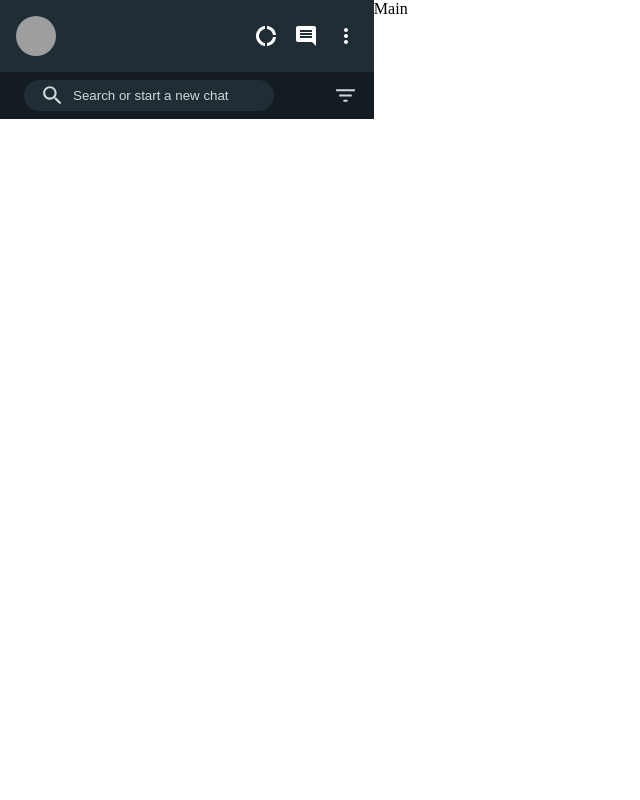
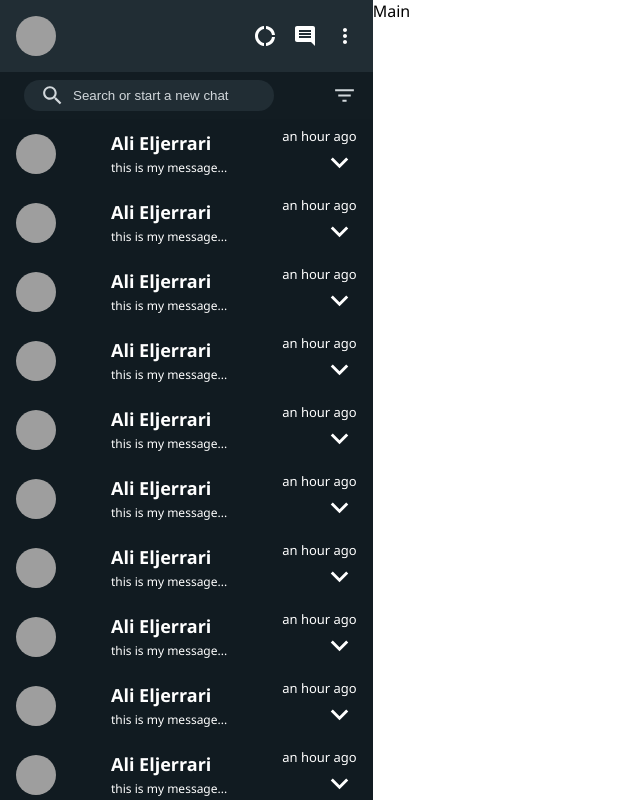
Before and after one commit to coding-dynasty/whatsapp-clone, a React (Vite) app: page / in a window 1280 px wide. Shown: the whole page, without its empty margins (0-640 px from the left). Built offline with nearby package versions, Linux system fonts and the light colour scheme; grey boxes are pictures that could not be loaded.

Commit message:
added chats to the sidebar

```diff
--- a/package.json
+++ b/package.json
@@ -13,6 +13,7 @@
     "@emotion/styled": "^11.10.6",
     "@mui/icons-material": "^5.11.16",
     "@mui/material": "^5.12.0",
+    "moment": "^2.29.4",
     "react": "^18.2.0",
     "react-dom": "^18.2.0",
     "sass": "^1.62.0"
--- a/src/App.scss
+++ b/src/App.scss
@@ -1,10 +1,12 @@
-*{
-    padding: 0;
-    margin: 0;
-    box-sizing: border-box;
+* {
+  padding: 0;
+  margin: 0;
+  box-sizing: border-box;
 }
 
-.App{
-    display: flex;
-
+.App {
+  display: flex;
+  font-family: Segoe UI, Helvetica Neue, Helvetica, Lucida Grande, Arial, Ubuntu,
+    Cantarell, Fira Sans, sans-serif;
+  overflow: hidden;
 }
--- /dev/null
+++ b/src/components/Sidebar/Chat.tsx
@@ -0,0 +1,23 @@
+import { Avatar } from '@mui/material';
+import ExpandMoreIcon from '@mui/icons-material/ExpandMore';
+import moment from 'moment';
+import './styles/chat.scss';
+
+const Chat = () => {
+  const elapsedTime = moment().startOf('hour').fromNow();
+
+  return (
+    <div className='Chat'>
+      <Avatar src='http://unsplash.it/400/400' />
+      <div className='Chat__info'>
+        <h1>Ali Eljerrari</h1>
+        <p>this is my message...</p>
+      </div>
+      <div className='Chat__details'>
+        <p>{elapsedTime}</p>
+        <ExpandMoreIcon fontSize='large' />
+      </div>
+    </div>
+  );
+};
+export default Chat;
--- a/src/components/Header/Header.tsx
+++ b/src/components/Sidebar/Header.tsx
@@ -3,6 +3,7 @@ import DonutLargeIcon from '@mui/icons-material/DonutLarge';
 import CommentIcon from '@mui/icons-material/Comment';
 import MoreVertIcon from '@mui/icons-material/MoreVert';
 import IconButton from '@mui/material/IconButton';
+import './styles/header.scss';
 
 const Header = () => {
   return (
--- a/src/components/Sidebar/Sidebar.tsx
+++ b/src/components/Sidebar/Sidebar.tsx
@@ -1,4 +1,5 @@
-import Header from '../Header/Header';
+import Header from './Header';
+import Chat from './Chat';
 import Search from './Search';
 import './styles/sidebar.scss';
 
@@ -7,6 +8,47 @@ const Sidebar = () => {
     <div className='Sidebar'>
       <Header />
       <Search />
+      <div className='Sidebar__chats'>
+        <Chat />
+        <Chat />
+        <Chat />
+        <Chat />
+        <Chat />
+        <Chat />
+        <Chat />
+        <Chat />
+        <Chat />
+        <Chat />
+        <Chat />
+        <Chat />
+        <Chat />
+        <Chat />
+        <Chat />
+        <Chat />
+        <Chat />
+        <Chat />
+        <Chat />
+        <Chat />
+        <Chat />
+        <Chat />
+        <Chat />
+        <Chat />
+        <Chat />
+        <Chat />
+        <Chat />
+        <Chat />
+        <Chat />
+        <Chat />
+        <Chat />
+        <Chat />
+        <Chat />
+        <Chat />
+        <Chat />
+        <Chat />
+        <Chat />
+        <Chat />
+        <Chat />
+      </div>
     </div>
   );
 };
--- /dev/null
+++ b/src/components/Sidebar/styles/chat.scss
@@ -0,0 +1,56 @@
+$base-color: #212d34;
+$white: #ffffff;
+$black: #000000;
+
+@mixin show_icon_button_ewhite_ffect {
+  color: $white;
+}
+
+.Chat {
+  display: flex;
+  justify-content: space-between;
+  align-items: center;
+  padding: 0.5rem 1rem;
+  background-color: #111b21;
+  color: #fff;
+  transition: all 200ms ease-in;
+  cursor: pointer;
+
+  &:hover {
+    background-color: #212d34;
+  }
+
+  .MuiAvatar-root {
+    margin-right: 0.5rem;
+  }
+
+  .Chat__info {
+    margin-right: 0.5rem;
+
+    h1 {
+      font-size: large;
+      margin-bottom: 0.2rem;
+    }
+
+    p {
+      font-size: 12px;
+    }
+  }
+
+  .Chat__details {
+    display: flex;
+    flex-direction: column;
+
+    p {
+      font-size: small;
+    }
+
+    .MuiSvgIcon-root {
+      align-self: flex-end;
+    }
+  }
+}
+
+.active {
+  background-color: #2b3a43;
+}
--- /dev/null
+++ b/src/components/Sidebar/styles/header.scss
@@ -0,0 +1,23 @@
+$base-color: #212d34;
+$white: #ffffff;
+$black: #000000;
+
+@mixin show_icon_button_ewhite_ffect {
+  color: $white;
+}
+
+.Header {
+  display: flex;
+  justify-content: space-between;
+  padding: 0.5rem;
+  background-color: $base-color;
+
+  div {
+    display: flex;
+    justify-content: space-around;
+
+    .MuiButtonBase-root {
+      @include show_icon_button_ewhite_ffect();
+    }
+  }
+}
--- a/src/components/Sidebar/styles/sidebar.scss
+++ b/src/components/Sidebar/styles/sidebar.scss
@@ -10,23 +10,12 @@ $black: #000000;
   height: 100vh;
   flex: 0.3;
 
+  .Sidebar__chats {
+    height: 86vh;
+    overflow-y: scroll;
+  }
+
   .MuiButtonBase-root {
     @include show_icon_button_ewhite_ffect();
   }
-
-  .Header {
-    display: flex;
-    justify-content: space-between;
-    padding: 0.5rem;
-    background-color: $base-color;
-
-    div {
-      display: flex;
-      justify-content: space-around;
-
-      .MuiButtonBase-root {
-        @include show_icon_button_ewhite_ffect();
-      }
-    }
-  }
 }
```
Also changed, not shown: 1 other file (tests, documents, lock files or other folders).
